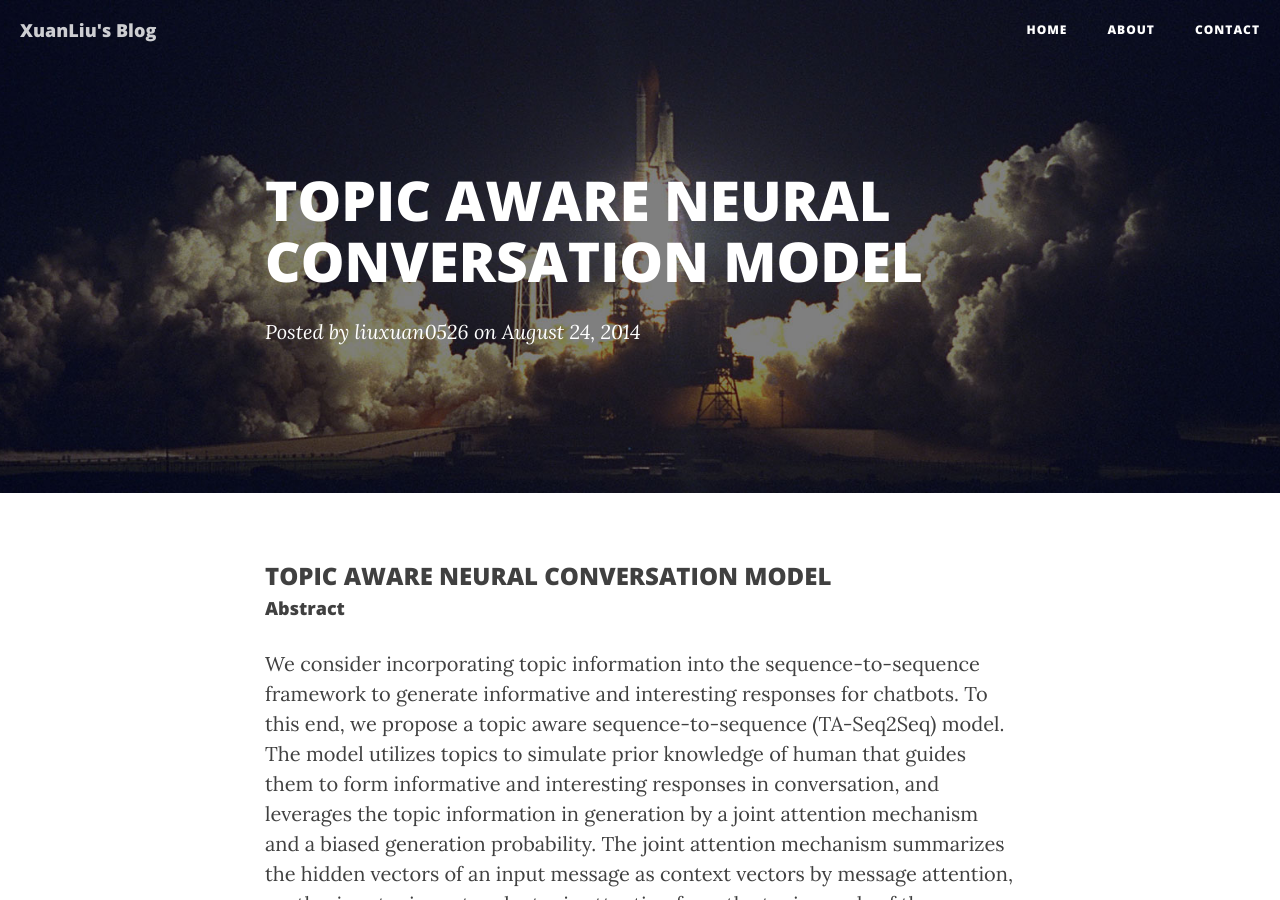
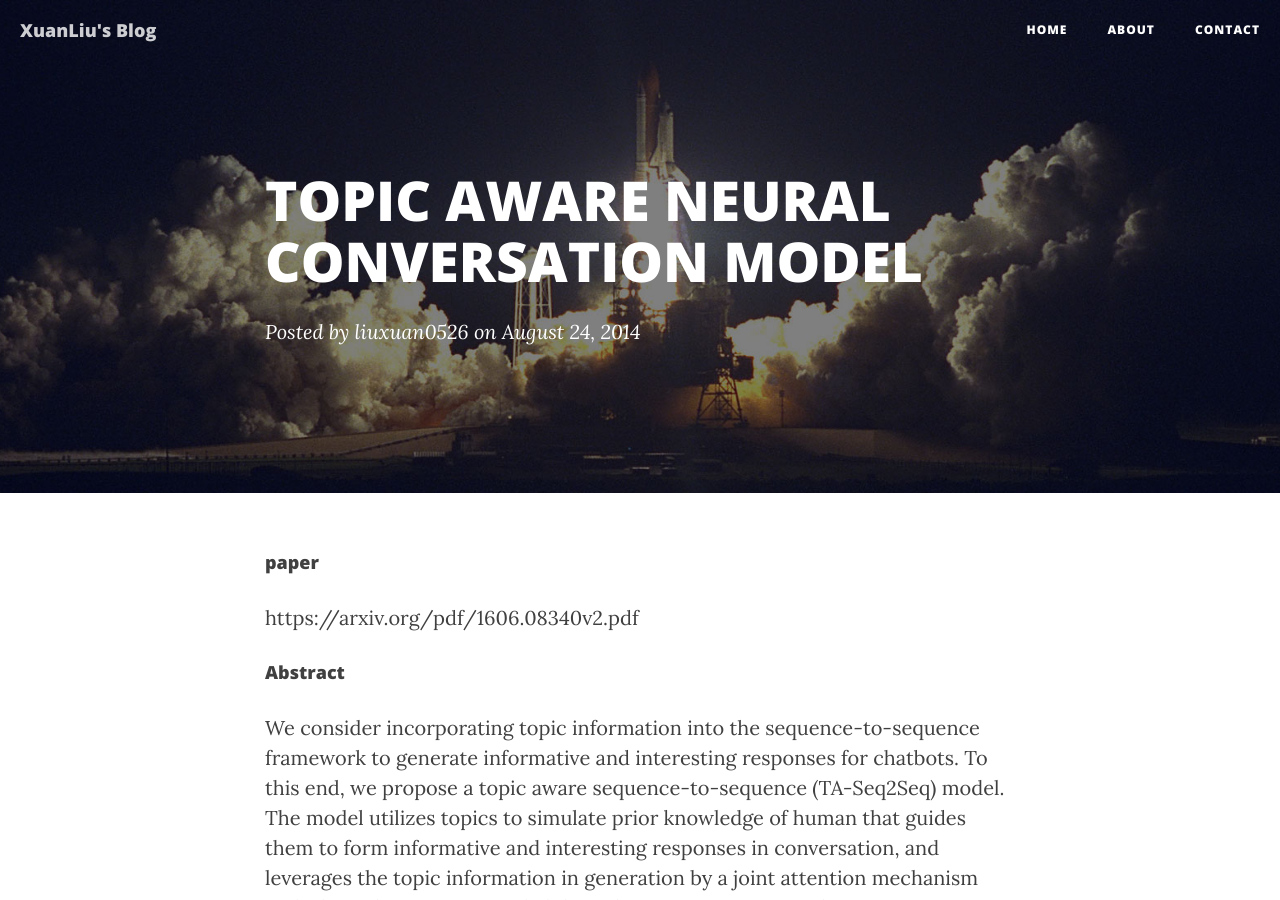
Before and after one commit to liuxuan0526/liuxuan0526.github.io, a Jekyll site: the page built from _posts/2016-04-22-TOPIC-AWARE-NEURAL-CONVERSATION-MODEL.markdown, in a window 1280 px wide and 900 px high. Built offline with Jekyll 4.4.1, drawn with Linux system fonts in a browser that asks for light colours; nearby versions of some CDN libraries.

Commit message:
Update 2016-04-22-TOPIC-AWARE-NEURAL-CONVERSATION-MODEL.markdown

```diff
--- a/_posts/2016-04-22-TOPIC-AWARE-NEURAL-CONVERSATION-MODEL.markdown
+++ b/_posts/2016-04-22-TOPIC-AWARE-NEURAL-CONVERSATION-MODEL.markdown
@@ -7,7 +7,8 @@ author:     "liuxuan0526"
 header-img: "img/post-bg-04.jpg"
 ---
 
-### [TOPIC AWARE NEURAL CONVERSATION MODEL](https://arxiv.org/pdf/1606.08340v2.pdf)
+#### paper
+https://arxiv.org/pdf/1606.08340v2.pdf
 
 #### Abstract
 We consider incorporating topic information into the
@@ -42,4 +43,4 @@ Given an input message, we predict possible topics that can be talked about in r
 In human-human conversation, people often associate an input message with topically related concepts in their mind. Based on the concepts, they organize content and select words for their responses.
 
 #### model
-![image](../img/1.png)
+![image]({{ site.baseurl }}/img/1.png)
```
